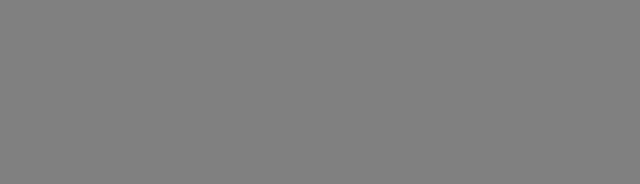
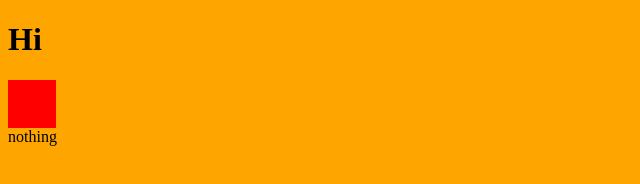
Before and after one commit to svenWacker/boilerplate-scss, a website: page src/index.html in a window 1280 px wide. Shown: the whole page, without its empty margins (0-640 px from the left). Drawn offline with Linux system fonts and the light colour scheme.

Commit message:
some updates and tests

```diff
--- a/src/index.html
+++ b/src/index.html
@@ -6,5 +6,9 @@
     <link rel="stylesheet" href="./styles/style.css" />
     <title>boilerplate-scss</title>
   </head>
-  <body></body>
+  <body>
+    <h1>Hi</h1>
+    <div class="cool"></div>
+    nothing
+  </body>
 </html>
--- a/src/scss/style.scss
+++ b/src/scss/style.scss
@@ -1,3 +1,8 @@
 body {
-  background-color: gray;
+  background-color: orange;
 }
+.cool {
+  width: 3rem;
+  height: 3rem;
+  background-color: red;
+}
```
Also changed, not shown: src/styles/style.css, 1 other file.
